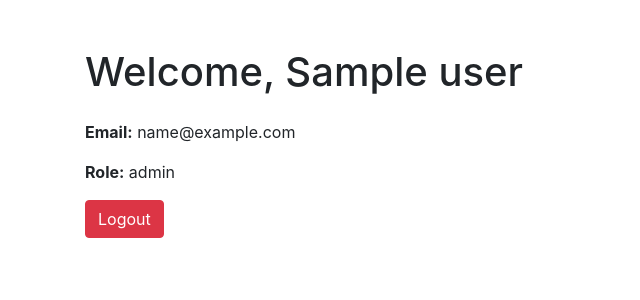
After one commit to rahulv202/Blog-Application, a PHP site: template app/views/dashboard.php in a window 1280 px wide. The commit adds this page. Shown: the top 300 px of the page, without its empty margins (0-640 px from the left). Run offline with PHP 8.4, Linux system fonts and the light colour scheme; the template is opened without the code that fills it: most values are stand-ins (such as "Sample title", 1, 10 or a date in 2020).

Commit message:
Add Dashboard And logout page code And Update some code

```diff
--- a/app/controllers/LoginController.php
+++ b/app/controllers/LoginController.php
@@ -33,7 +33,8 @@ class LoginController extends Controller
                 $_SESSION['user_name'] = $user['name'];
                 $_SESSION['user_email'] = $user['email'];
                 $_SESSION['user_role'] = $user['role'];
-                $this->view('dashboard');
+                //$this->view('dashboard');
+                $this->redirect('/dashboard');
             } else {
                 $this->view('login', ['error' => 'Invalid password']);
             }
--- a/app/controllers/RegisterController.php
+++ b/app/controllers/RegisterController.php
@@ -22,7 +22,8 @@ class RegisterController extends Controller
         $user = new Users();
         $result = $user->save(['name', 'email', 'password', 'role'], [$name, $email, password_hash($password, PASSWORD_BCRYPT), $role]);
         if ($result) {
-            $this->view('login');
+            // $this->view('login');
+            $this->redirect('/login');
         } else {
             $this->view('register', ['error' => 'Registration failed']);
         }
--- /dev/null
+++ b/app/views/dashboard.php
@@ -0,0 +1,11 @@
+<div class="container mt-5">
+    <h1 class="mb-4">Welcome, <?= htmlspecialchars($users['name']) ?></h1>
+    <p><strong>Email:</strong> <?= htmlspecialchars($users['email']) ?></p>
+    <p><strong>Role:</strong> <?= htmlspecialchars($users['role']) ?></p>
+
+    <?php if ($users['role'] == 'Admin') : ?>
+        <p><a href="/user-list" class="btn btn-info">User List Panel</a></p>
+    <?php endif; ?>
+
+    <a href="/logout" class="btn btn-danger">Logout</a>
+</div>
--- a/index.php
+++ b/index.php
@@ -7,7 +7,7 @@ session_start();
 
 use App\Core\Route;
 use App\middleware\GuestMiddleware;
-
+use App\Middleware\LoginCheckMiddleware;
 
 $router = new Route();
 // Define routes
@@ -27,6 +27,8 @@ $router->addRoute('GET', '/register', 'RegisterController@index', [GuestMiddlewa
 $router->addRoute('GET', '/login', 'LoginController@index', [GuestMiddleware::class]);
 $router->addRoute('POST', '/register', 'RegisterController@register', [GuestMiddleware::class]);
 $router->addRoute('POST', '/login', 'LoginController@login', [GuestMiddleware::class]);
+$router->addRoute('GET', '/dashboard', 'DashboardController@index', [LoginCheckMiddleware::class]);
+$router->addRoute('GET', '/logout', 'DashboardController@logout', [LoginCheckMiddleware::class]);
 // Parse the current URL
 $requestUri = $_SERVER['REQUEST_URI']; //strtok($_SERVER['REQUEST_URI'], '?');
 $requestMethod = $_SERVER['REQUEST_METHOD'];
```
Also changed, not shown: app/controllers/DashboardController.php (added, +21 -0 lines), app/middleware/LoginCheckMiddleware.php (added, +17 -0 lines).
